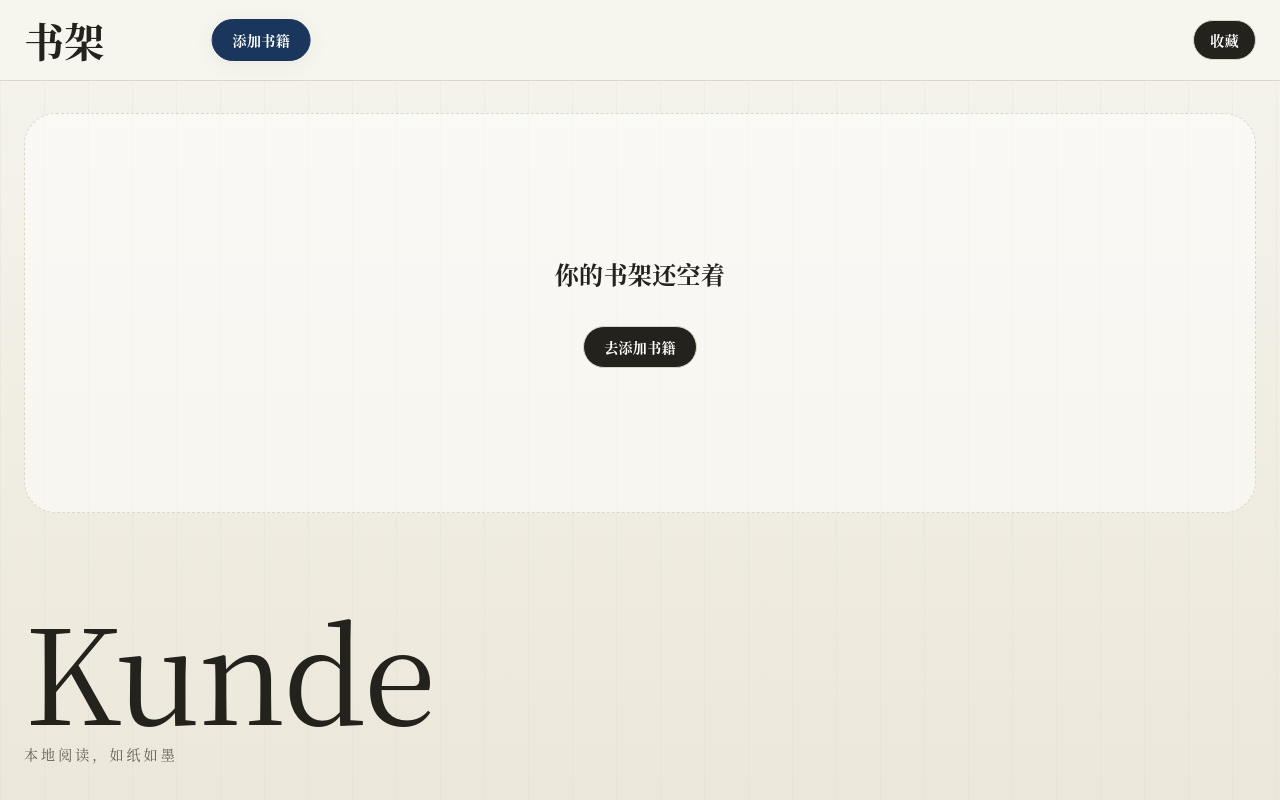
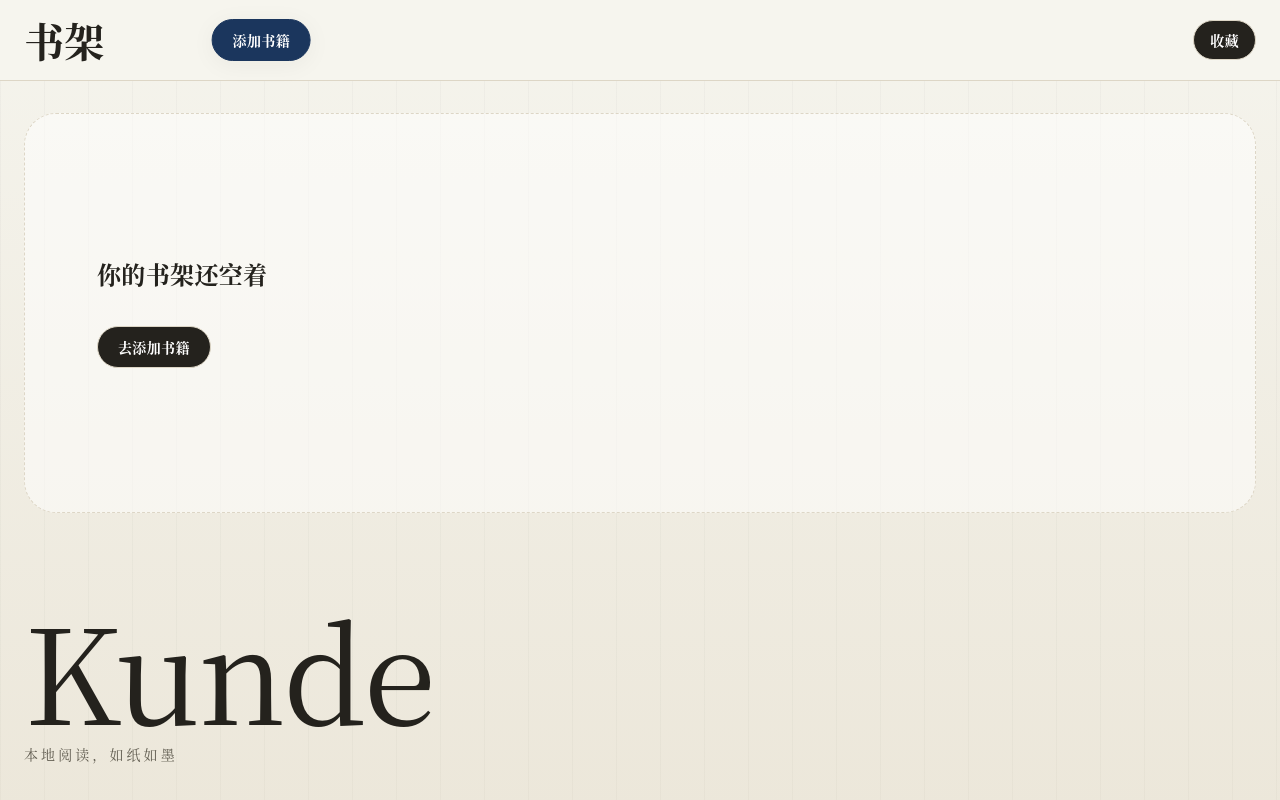
Before and after one commit to imzihuailin/kunde, a React (Vite) app: page / in a window 1280 px wide. Shown: the top 800 px of the page. Built offline with nearby package versions, Linux system fonts and the light colour scheme.

Commit message:
Align empty shelf content

```diff
--- a/src/components/EmptyShelf.tsx
+++ b/src/components/EmptyShelf.tsx
@@ -14,7 +14,7 @@ export function EmptyShelf({
   actionTo = '/add',
 }: EmptyShelfProps) {
   return (
-    <div className="flex min-h-[50vh] flex-col items-center justify-center rounded-[2rem] border border-dashed border-slate-300 bg-white/50 px-8 text-center">
+    <div className="flex min-h-[50vh] flex-col items-start justify-center rounded-[2rem] border border-dashed border-slate-300 bg-white/50 px-[4.5rem] text-left">
       <h2 className="text-2xl font-semibold text-slate-900">{title}</h2>
       <p className="mt-3 max-w-lg text-sm leading-7 text-slate-600">{description}</p>
       <Link
```
